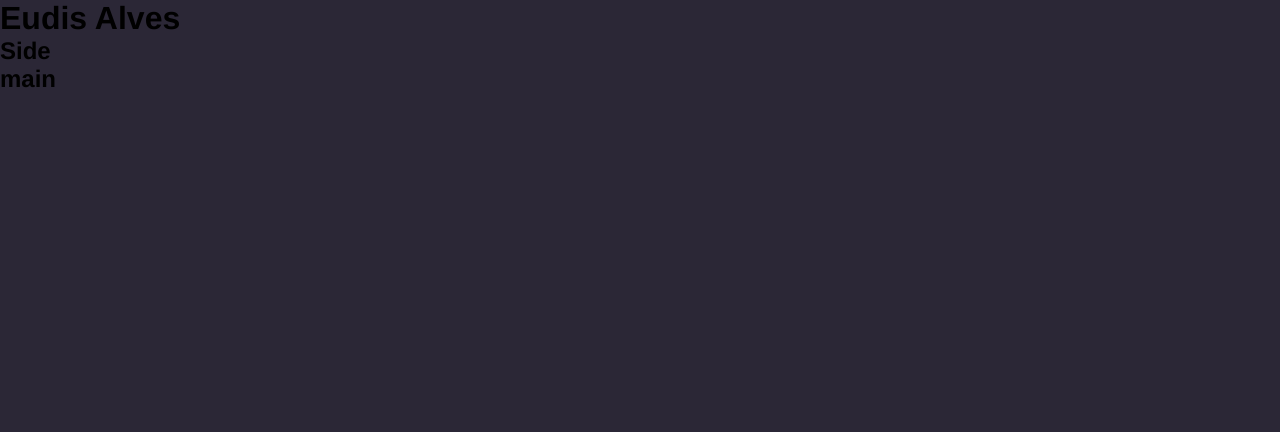
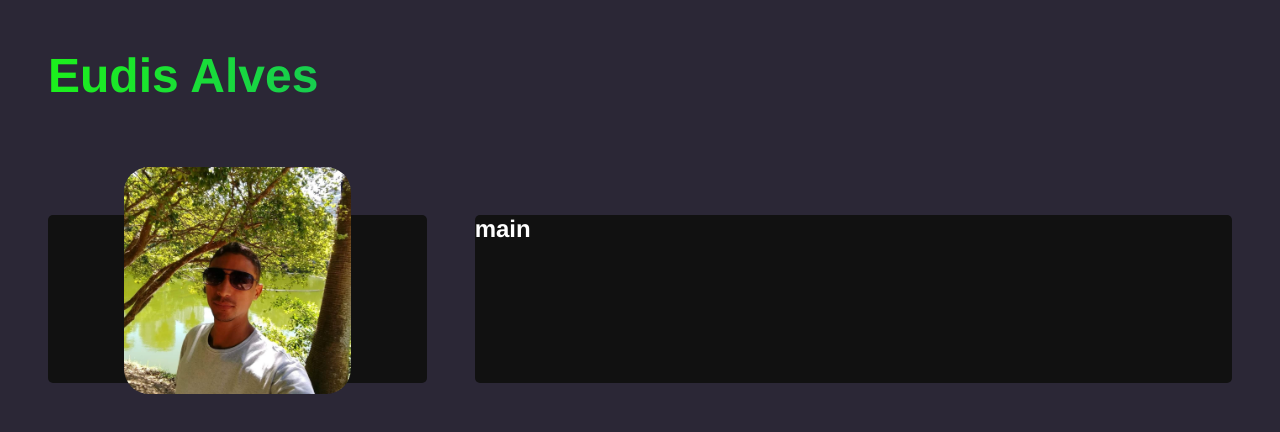
Before and after one commit to EudisAlves/site, a React (Vite) app: page / in a window 1280 px wide. Shown: the top 432 px of the page. Built offline with nearby package versions, Linux system fonts and the light colour scheme.

Commit message:
adicionando componentes e estilos na side

```diff
--- a/src/App.jsx
+++ b/src/App.jsx
@@ -6,7 +6,7 @@ import './styles/components/app.sass';
 export default function App() {
 
   return (
-    <div id="protifolio">
+    <div id="portifolio">
       <h1>Eudis Alves</h1>
       <Sidebar />
       <MainContent />
--- a/src/components/MainContent.jsx
+++ b/src/components/MainContent.jsx
@@ -1,9 +1,11 @@
-
+import '../styles/components/maincontent.sass'
 
 
 
 export default function MainContent() {
-    return (
+    return <main id="main-content">
+
         <h2>main</h2>
-    )
+    </main>
+
 }
--- a/src/components/Sidebar.jsx
+++ b/src/components/Sidebar.jsx
@@ -1,5 +1,15 @@
+import Avatar from '../img/Eudis.jpg'
+import '../styles/components/sidebar.sass'
+
+
+
+
 export default function Sidebar() {
-    return (
-        <h2>Side</h2>
-    )
+    return <aside id="sidebar">
+        <img src={Avatar} alt="Eudis Alves"/>
+        <p className="title">Desenvolvedor</p>
+        <p>rede social</p>
+        <p>Informações de contatos</p>
+        <a href="" className="btn">Download Currículo</a>
+    </aside>
 }
--- a/src/styles/components/app.sass
+++ b/src/styles/components/app.sass
@@ -0,0 +1,17 @@
+@use "../../styles/components/variables"
+
+
+
+#portifolio
+    display: flex
+    flex-wrap: wrap
+    padding: 3rem
+    gap: 3rem
+
+    h1
+        width: 100vw
+        font-size: 3rem
+        margin-bottom: 4rem
+        background: variables.$gradient
+        -webkit-background-clip: text
+        -webkit-text-fill-color: transparent
--- /dev/null
+++ b/src/styles/components/maincontent.sass
@@ -0,0 +1,8 @@
+@use '../components/variables'
+
+
+#main-content
+    background-color: variables.$bg-color
+    flex: 2 1 0
+    border-radius: variables.$conatainer-border-radius
+    color: variables.$text-color
--- /dev/null
+++ b/src/styles/components/sidebar.sass
@@ -0,0 +1,20 @@
+@use '../components/variables'
+
+
+
+#sidebar
+    background-color: variables.$bg-color
+    flex: 1 1 0
+    border-radius: variables.$conatainer-border-radius
+    display: flex
+    align-items: center
+    flex-direction: column
+    text-align: center
+    position: relative
+    padding: 3rem 0
+
+    img
+        max-width: 60%
+        border-radius: 25px
+        top: -3rem
+        position: absolute
```
Also changed, not shown: src/img/Eudis.jpg (renamed from src/img/Eudis.jpg.jpg).
